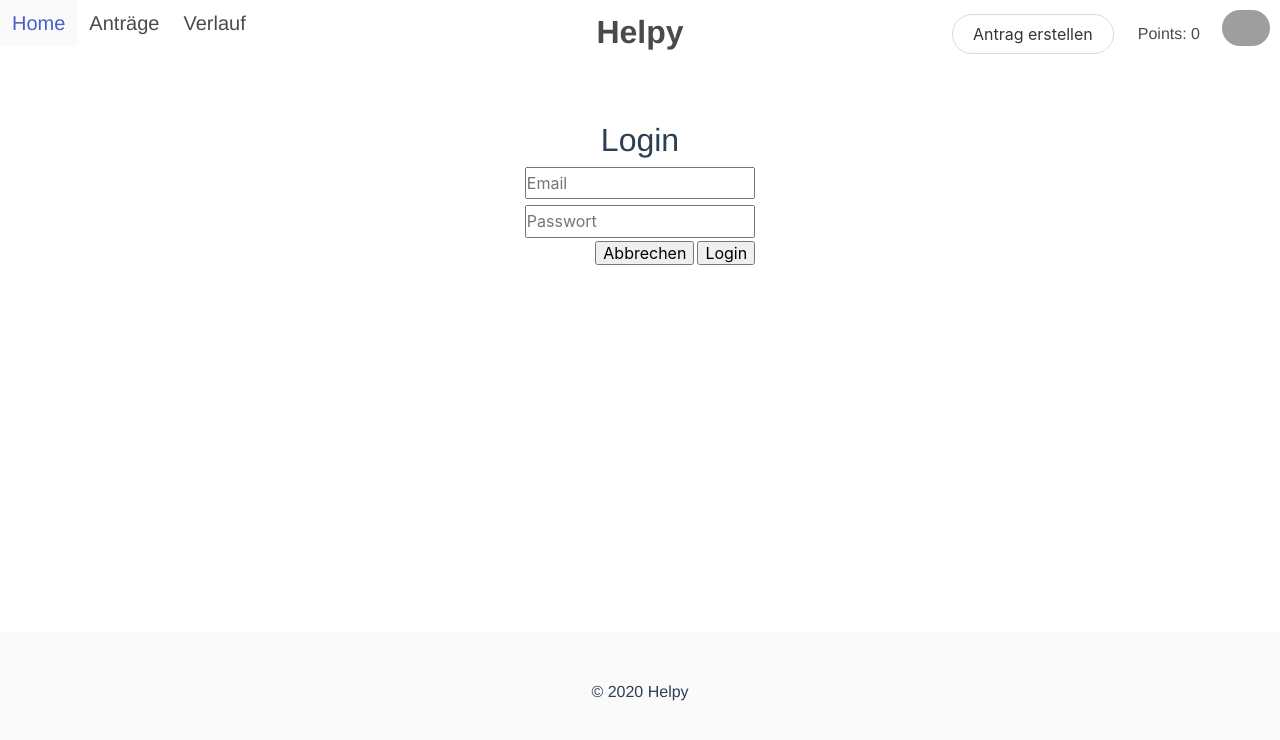
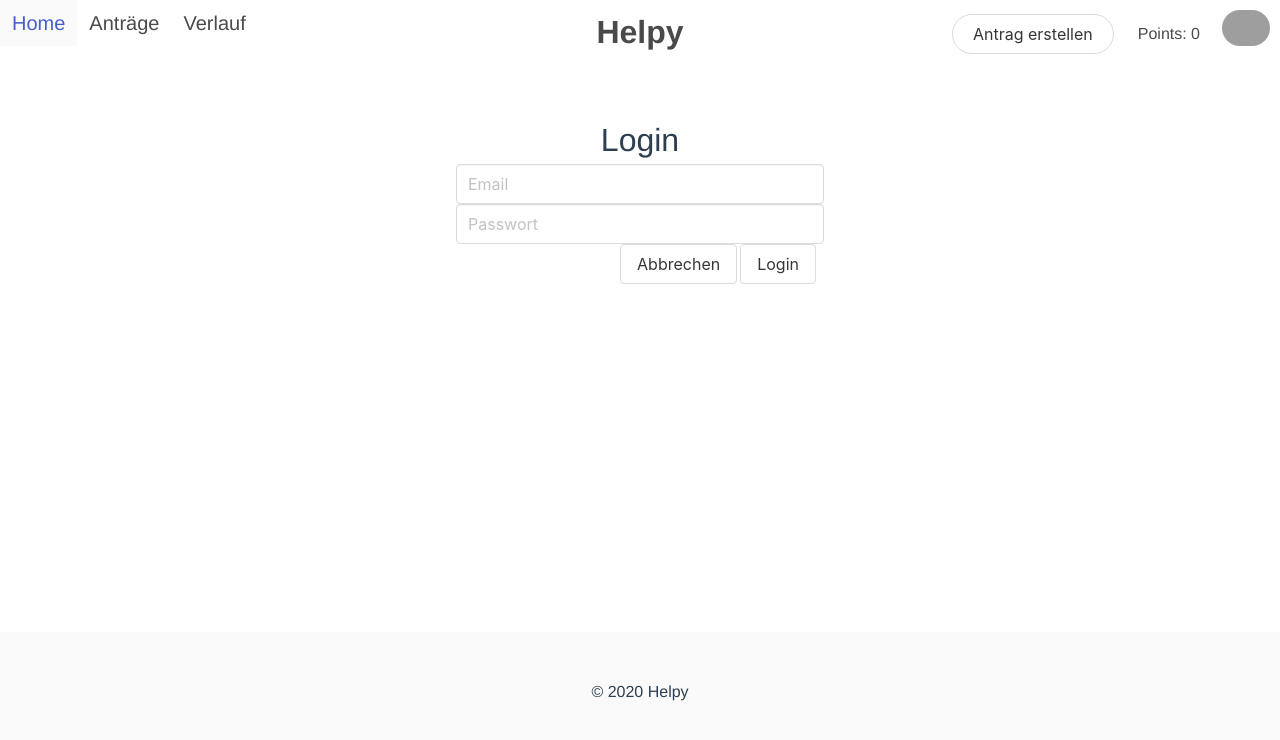
Before and after one commit to Hoi15A/helpy-frontend, a Vue app: page /login in a window 1280 px wide. Shown: the top 740 px of the page. Built offline with nearby package versions, Linux system fonts and the light colour scheme; grey boxes are pictures that could not be loaded.

Commit message:
login form restyling

```diff
--- a/src/views/Login.vue
+++ b/src/views/Login.vue
@@ -1,12 +1,14 @@
 <template>
   <div id="login">
     <h1>Login</h1>
-    <div class="login-form">
-      <input type="text" v-model="username" name="username" placeholder="Email" v-on:keyup.esc="cancel()" />
-      <input type="password" v-model="password" name="password" placeholder="Passwort" v-on:keyup.enter="login()" v-on:keyup.esc="cancel()" />
-      <div class="buttons">
-        <button type="button" v-on:click="login()">Login</button>
-        <button type="button" v-on:click="cancel()">Abbrechen</button>
+    <div class="columns">
+      <div class="column is-one-third is-offset-one-third has-text-left">
+        <input class="input" type="text" v-model="username" name="username" placeholder="Email" v-on:keyup.esc="cancel()" />
+        <input class="input" type="password" v-model="password" name="password" placeholder="Passwort" v-on:keyup.enter="login()" v-on:keyup.esc="cancel()" />
+        <div class="buttons">
+          <button class="button" v-on:click="login()">Login</button>
+          <button class="button" v-on:click="cancel()">Abbrechen</button>
+        </div>
       </div>
     </div>
   </div>
@@ -43,32 +45,6 @@ export default {
 }
 </script>
 
-<style>
-#login {
-  display: flex;
-  flex-direction: column;
-  justify-content: center;
-  align-items: center;
-  min-height: 100%;
-}
+<style scoped>
 
-.login-form {
-  width: 20%;
-  display: flex;
-  flex-direction: column;
-}
-
-.login-form input {
-  padding: 5px 0px 5px 0px;
-  margin: 3px 0px 3px 0px;
-}
-
-.buttons {
-  display: flex;
-  flex-direction: row-reverse;
-}
-
-.buttons button {
-  margin-left: 3px;
-}
 </style>
```
